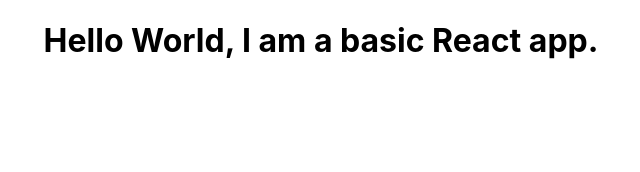
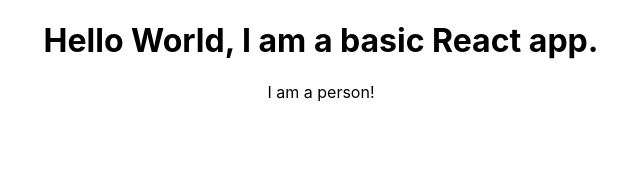
Before and after one commit to moriahhumphries/react-basics, a React (Create React App) app: page / in a window 1280 px wide. Shown: the top 172 px of the page, without its empty margins (319-959 px from the left). Built offline with nearby package versions, Linux system fonts and the light colour scheme.

Commit message:
added person component

```diff
--- a/src/App.js
+++ b/src/App.js
@@ -1,5 +1,6 @@
-import React from 'react';
+import React, { Component } from 'react';
 import './App.css';
+import Person from './Person/Person';
 
 function App() {
   return (
@@ -7,6 +8,7 @@
       <header className="App-header">
         <h1>Hello World, I am a basic React app.</h1>
       </header>
+      <Person />
     </div>
   );
 }
--- /dev/null
+++ b/src/Person/Person.js
@@ -0,0 +1,7 @@
+import React from 'react';
+
+const person = () => {
+    return <p>I am a person!</p>
+};
+
+export default person;
```
